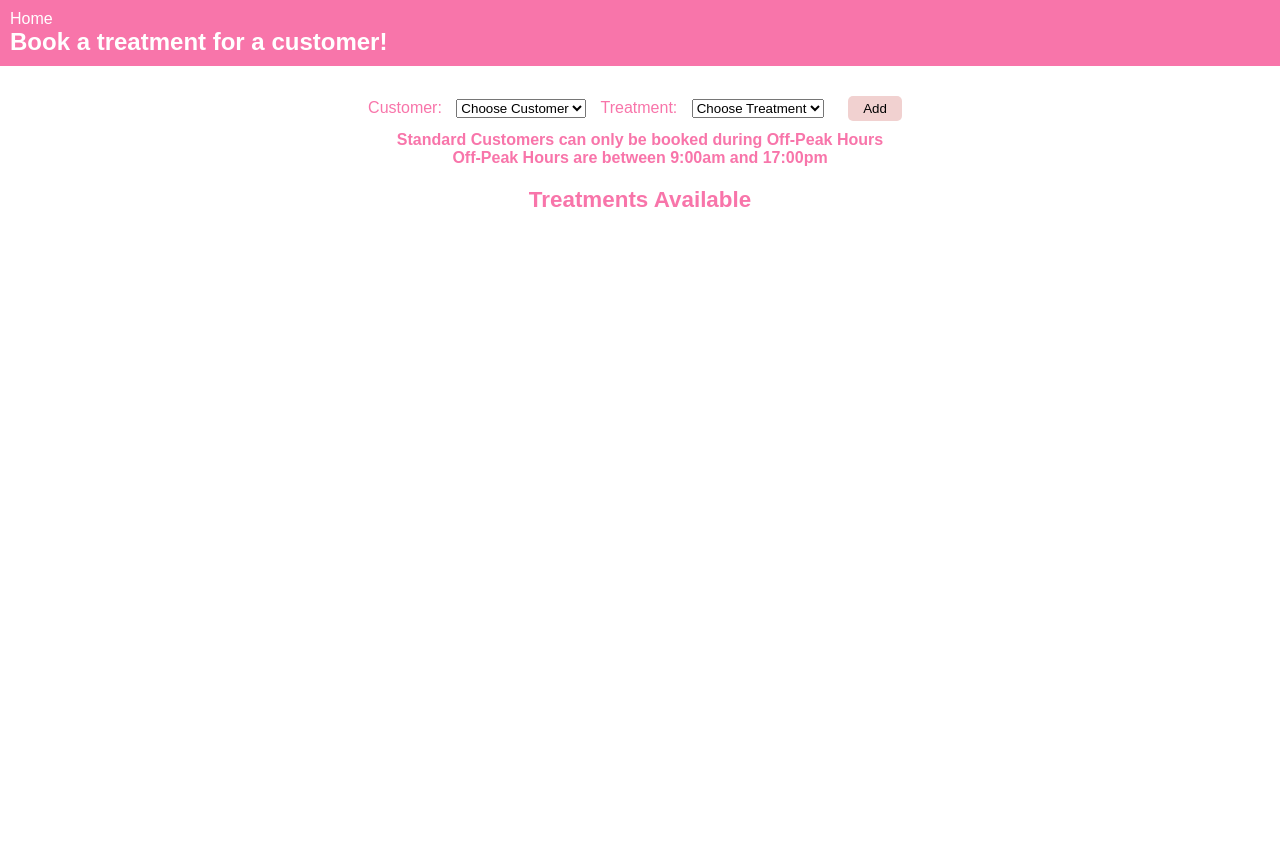
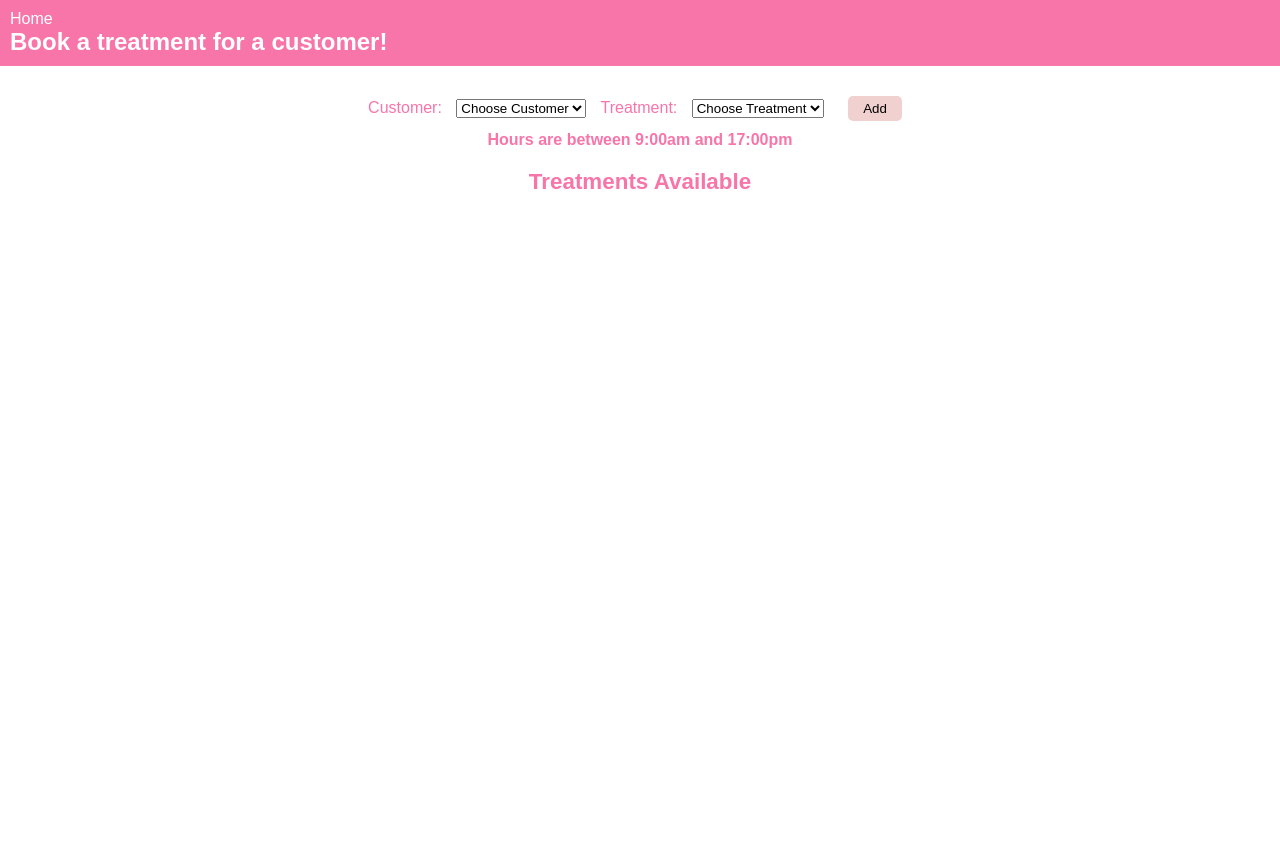
Before and after one commit to JennyRamsay/my_python_project, a Flask app: page /appointments/new in a window 1280 px wide. Run offline with Flask 2, Linux system fonts and the light colour scheme; data that the repository does not hold is empty; some libraries are stand-ins or nearby versions.

Commit message:
removed capacity issue

```diff
--- a/templates/appointments/index.html
+++ b/templates/appointments/index.html
@@ -14,7 +14,7 @@
       <h3>{{ treatment.name }}</h3>
       <img src="/static/images/class.jpg" alt="fitness-class">
       <p>On {{ treatment.day_of_week  }} at {{ treatment.time }} </p>
-      <h5>Customers booked on today's schedule!</h5>
+      <h5>Customers booked on today's schedule:</h5>
       {% for appointment in appointments %}
       <ul>
         {% if treatment.name == appointment.treatment.name and appointment.customer.status == "Active" %}
@@ -22,7 +22,7 @@
         {% endif %}
       </ul>
       {% endfor %}
-      <h5>Space left: {{ treatment.get_capacity_left(treatment.capacity, treatment.customers_booked) }}</h5>
+      <h5></h5>
     </section>
     {% endfor %}
   </section>
--- a/templates/appointments/new.html
+++ b/templates/appointments/new.html
@@ -46,8 +46,7 @@
   </form>
 
   <section class="above-classes">
-    <h6>Standard Customers can only be booked during Off-Peak Hours</h6>
-    <h6>Off-Peak Hours are between 9:00am and 17:00pm</h6>
+    <h6>Hours are between 9:00am and 17:00pm</h6>
     <h3>Treatments Available</h3>
   </section>
 
@@ -58,7 +57,7 @@
       <img src="/static/images/class.jpg" alt="fitness-class">
       <h4>Currently runs on a {{ treatment.day_of_week }}</h4>
       <h5>Time: {{ treatment.time }}</h5>
-      <h5>Capacity Left: {{ treatment.get_capacity_left(treatment.capacity, treatment.customers_booked) }}</h5>
+      <h5></h5>
     </section>
     {% endfor %}
   </section>
--- a/templates/treatments/edit.html
+++ b/templates/treatments/edit.html
@@ -27,8 +27,7 @@
       <label for="time">Change Time</label>
       <input type="time" name="time" value="{{  treatment.time  }}">
 
-      <label for="capacity">New Capacity</label>
-      <input type="number" name="capacity" min="1" max="30" value="{{ treatment.capacity }}">
+      <label for="capacity"></label>
 
       <input class="button" type="submit" value="Update">
     </main>
--- a/templates/treatments/index.html
+++ b/templates/treatments/index.html
@@ -11,7 +11,7 @@
     {% for treatment in treatments %}
     <section class="treatment-card">
       <h3 class="name">{{ treatment.name }}</h3>
-      <img src="/static/images/class.jpg" alt="fitness-class">
+      <img src="/static/images/class.jpg" alt="treatment-image">
       <h4>Currently runs on a {{ treatment.day_of_week }}</h4>
       <h5>Time: {{ treatment.time }}</h5>
       <h5>Maximum Capacity: {{ treatment.capacity }}</h5>
--- a/templates/treatments/new.html
+++ b/templates/treatments/new.html
@@ -25,8 +25,7 @@
       <label for="time">Time</label>
       <input type="time" name="time" value="08:00">
 
-      <label for="capacity">Capacity</label>
-      <input type="number" name="capacity" min="1" max="30">
+      <label for="capacity"></label>
 
       <input class="button" type="submit" value="Save">
     </main>
```
